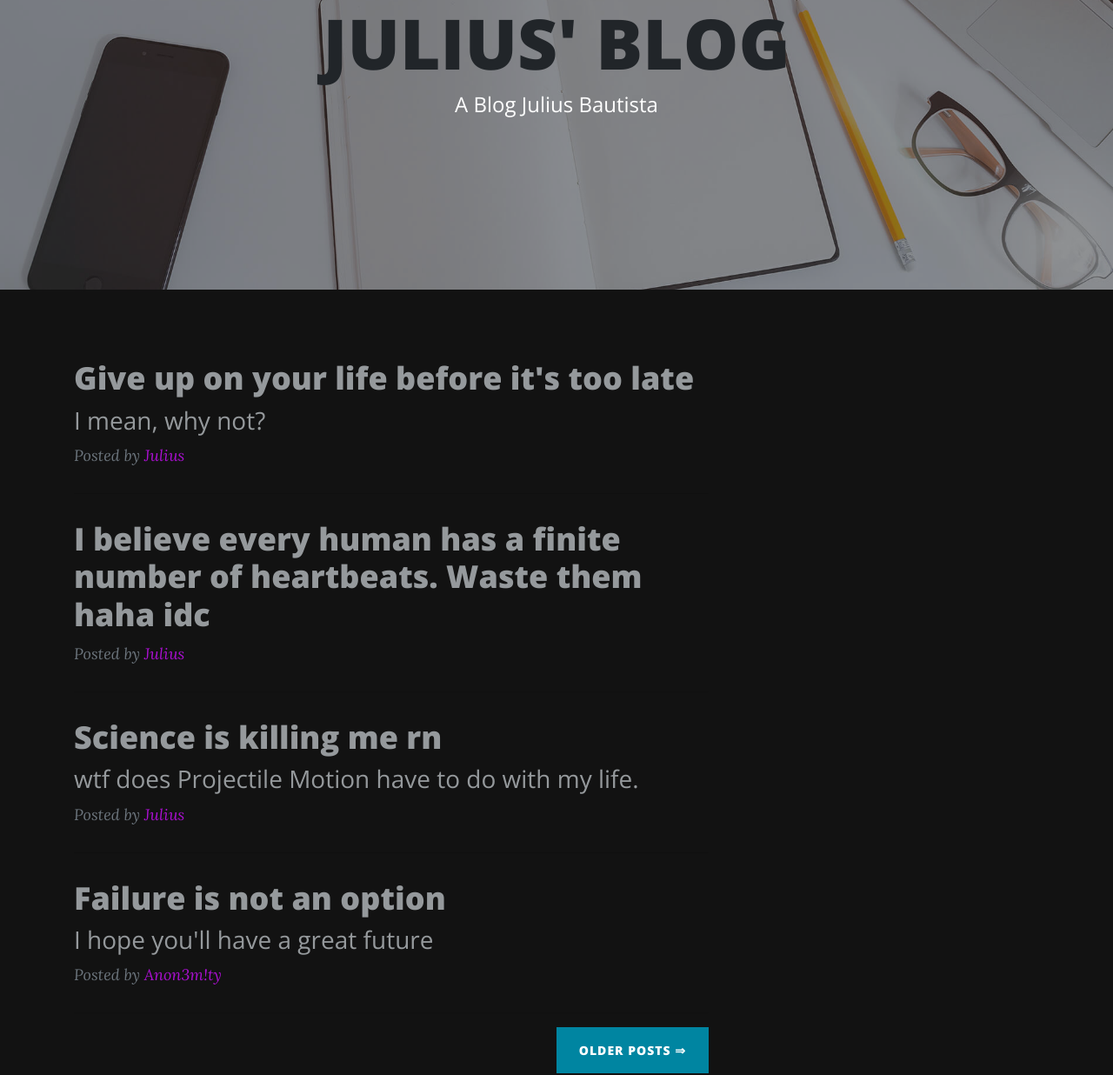
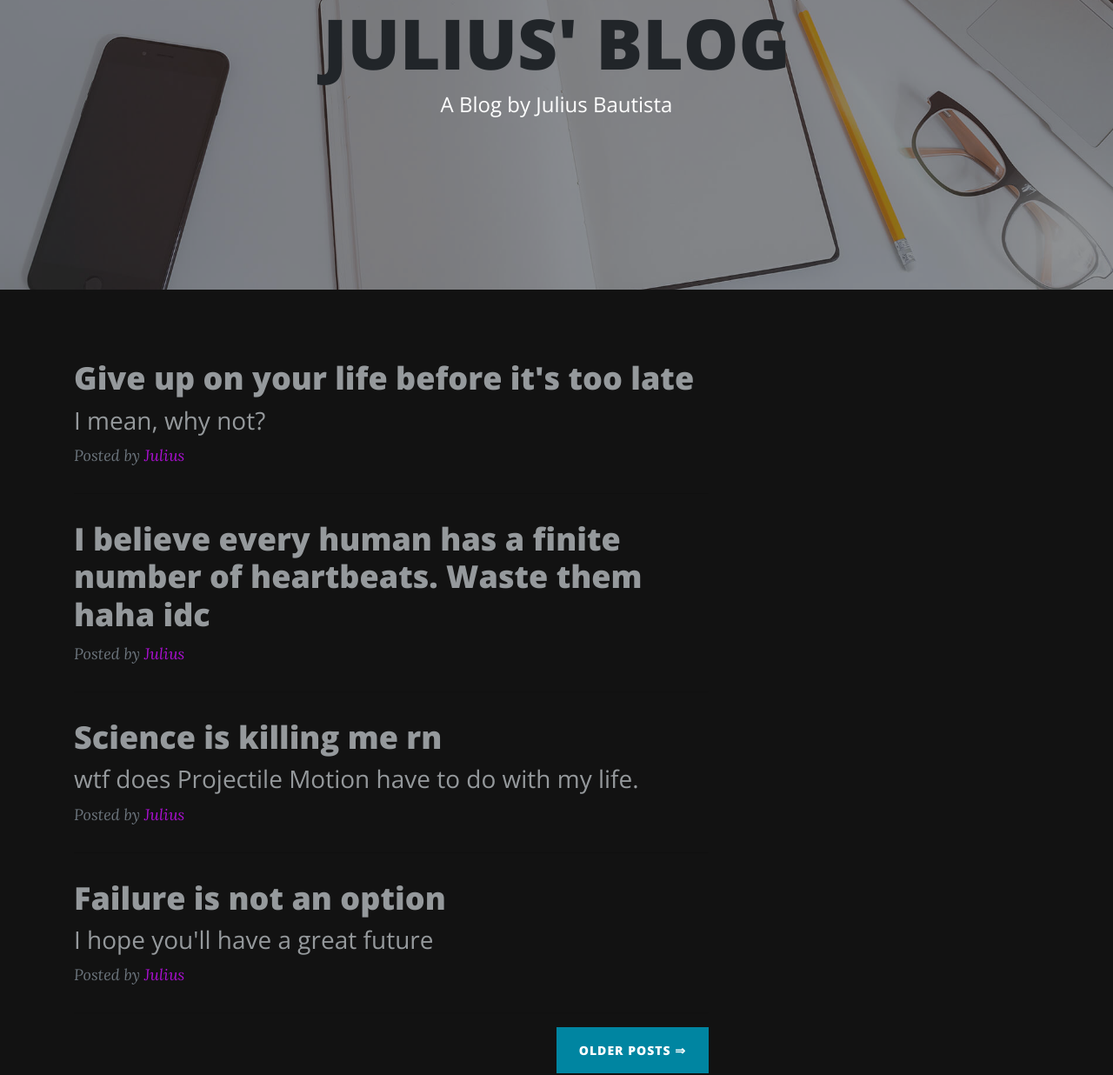
Before and after one commit to JolsBautista/MyLife.github.io, a Jekyll site: the page built from index.html, in a window 1280 px wide. Shown: the part 199-1435 px from the top of the page at 87% size. Built offline with Jekyll 4.4.1, drawn with Linux system fonts in a browser that asks for light colours.

Commit message:
Update index.html

```diff
--- a/index.html
+++ b/index.html
@@ -19,7 +19,7 @@ layout: default
             <div class="row">
                 <div class="col-md-10 col-lg-8 mx-auto">
                     <div class="site-heading">
-                        <h1><a href="index.html"><strong>JULIUS' BLOG</strong></a><br></h1><span class="subheading">A Blog Julius Bautista</span></div>
+                        <h1><a href="index.html"><strong>JULIUS' BLOG</strong></a><br></h1><span class="subheading">A Blog by Julius Bautista</span></div>
                 </div>
             </div>
         </div>
@@ -55,7 +55,7 @@ layout: default
                         <h2 class="post-title">Failure is not an option</h2>
                         <h3 class="post-subtitle">I hope you'll have a great future</h3>
                     </a>
-                    <p class="post-meta">Posted by&nbsp;<a href="#" style="color: rgb(169,16,207);">Anon3m!ty</a></p>
+                    <p class="post-meta">Posted by&nbsp;<a href="#" style="color: rgb(169,16,207);">Julius</a></p>
                 </div>
                 <hr>
                 <div class="clearfix"><button class="btn btn-primary float-right" type="button">Older Posts&nbsp;⇒</button></div>
```
